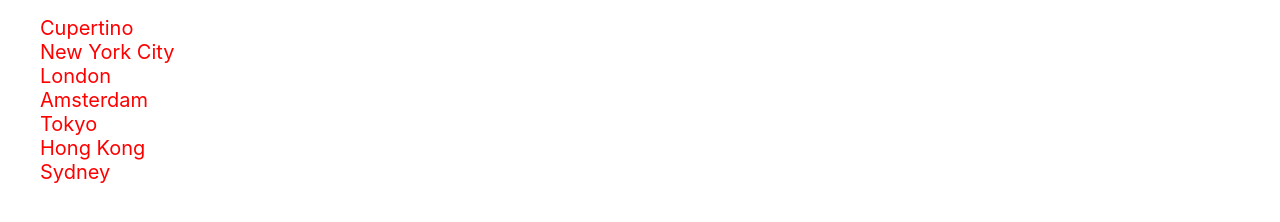
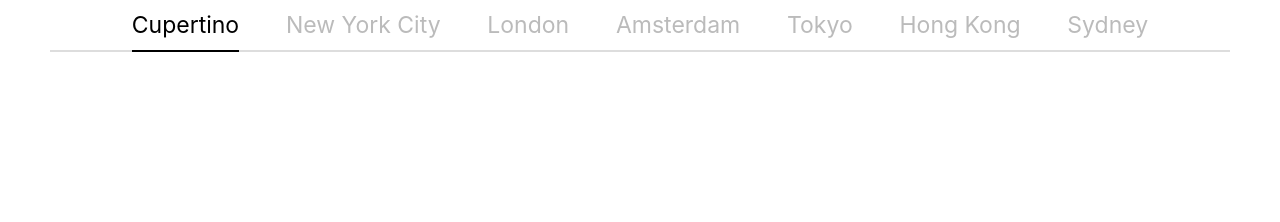
Before and after one commit to TheBueckert/Developer_Exercise_Clyde, a website with bundled scripts: page index.html in a window 1280 px wide. Built offline with nearby package versions, Linux system fonts and the light colour scheme; some icons are missing.

Commit message:
Implement Sliding Bar
Refactor ul to use a tags, add first implementation of sliding bar

```diff
--- a/index.html
+++ b/index.html
@@ -11,10 +11,12 @@
 
 </head>
 <body>
-<nav id= "main_nav" class="main_nav" role="navigation">
+<nav id="main_nav" class="main_nav" role="navigation">
     <div class="nav_content">
-        <ul class="nav_ul">
-        </ul>
+        <div class="nav_container">
+
+        </div>
+        <div class="underline"></div>
     </div>
 
 </nav>
--- a/index.js
+++ b/index.js
@@ -1,17 +1,43 @@
 import citiesData from './navigation.json' assert {type: 'json'};
 
 const {cities} = citiesData;
-//https://blog.bitsrc.io/how-to-import-json-file-as-a-module-e4965295a7b3
-console.log(citiesData);
-console.log(cities);
-console.log('done');
 
-const navUL = document.querySelector('.nav_ul');
-cities.forEach((city) => {
-    const li = document.createElement('li');
+const navDiv = document.querySelector('.nav_content');
+let navMargin = parseInt(window.getComputedStyle(navDiv).marginLeft.replace('px', ''));//todo long and also regex
+
+//todo instantiate function and refactor
+//todo make it so the nav is tabbable and accessible
+//todo run in other browsers  get the webkit transition properties
+//todo mobile views
+const navContainer = document.querySelector('.nav_container');
+cities.forEach((city, index) => {
     const a = document.createElement('a');
     a.innerText = city.label;
+    if (index === 0) a.classList.add('active');
     a.classList.add('nav_item');
-    li.appendChild(a);
-    navUL.appendChild(li);
+    navContainer.appendChild(a);
+});
+window.onresize = () => {
+    navMargin = parseInt(window.getComputedStyle(navDiv).marginLeft.replace('px', ''));
+    const {width, x} = selected.getBoundingClientRect();
+    underline.style.width = `${width}px`;
+    underline.style.marginLeft = `${x - navMargin}px`;
+}
+const underline = document.querySelector('.underline');
+const navItems = document.querySelectorAll('.nav_item');
+let selected = navItems[0];
+const {width, x} = selected.getBoundingClientRect();
+underline.style.width = `${width}px`;
+underline.style.marginLeft = `${x - navMargin}px`;
+underline.style.display = 'block';
+
+navItems.forEach((a) => {
+    a.addEventListener('click', () => {
+        selected.classList.toggle('active');
+        selected = a;
+        selected.classList.toggle('active');
+        const {width, x} = selected.getBoundingClientRect();
+        underline.style.width = `${width}px`;
+        underline.style.marginLeft = `${x - navMargin}px`;
+    })
 })
--- a/sass/main.scss
+++ b/sass/main.scss
@@ -5,11 +5,49 @@
   font-family: SF Pro Text, SF Pro Icons, Helvetica Neue, Helvetica, Arial, sans-serif;
 }
 
-.nav_ul {
-  list-style-type: none;
+//colors black, hover #06c, or #589ed3; underline #ddd // mighht be #bbb
+
+.main_nav {
+  width: 100%;
+}
+
+.nav_content {
+  margin: 0 50px;
+  height: 50px;
+  border-bottom: 2px solid #ddd;
+}
+
+.nav_container {
+  height: 100%;
+  display: flex;
+  flex-direction: row;
+  justify-content: space-evenly;
+  margin: 0 35px;
 }
 
 .nav_item {
-  font-size: 20px;
-  color: red;
+  height: 100%;
+  display: flex;
+  align-items: center;
+  font-size: 23px;
+  color: #bbb;
+  cursor: pointer;
+  white-space: nowrap;
 }
+
+.nav_item:hover {
+  color: #589ed3;
+}
+
+.nav_item.active {
+  color: #000;
+}
+
+.underline {
+  width: 50px;
+  height: 2px;
+  background: black;
+  transition: .4s ease-in-out;
+  -webkit-transition: .4s ease-in-out;
+  display: none;
+}
```
Also changed, not shown: README.md, stylesheets/main.css, 1 other file.
